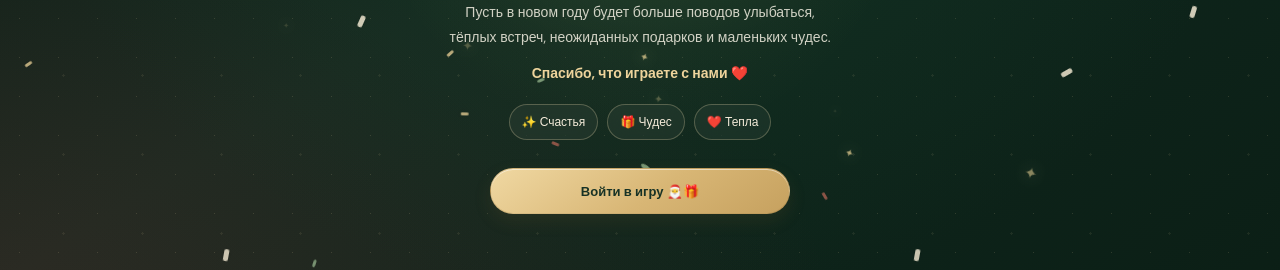
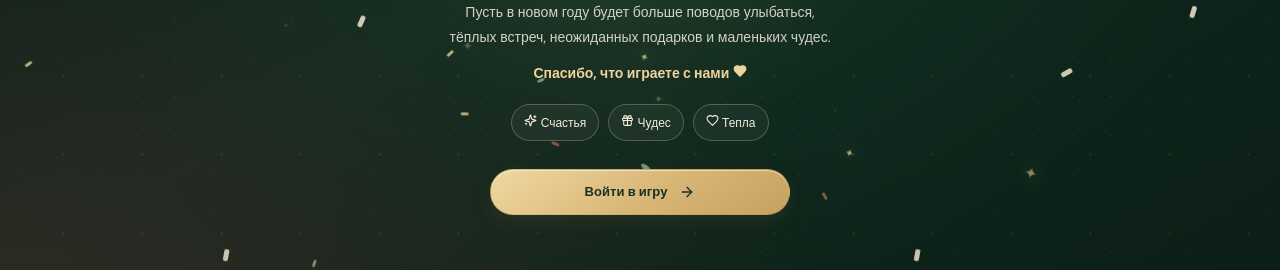
Before and after one commit to mesavin13-droid/tainy-santa, a Next.js app: page / in a window 1280 px wide. Both pictures are taken after a click on the button "Открыть новогодний подарок". Shown: the part 469-739 px from the top of the page. Built offline with nearby package versions, Linux system fonts and the light colour scheme; a web font is replaced by a local one.

Commit message:
Replace festive emoji with consistent interface icons

```diff
--- a/app/page.tsx
+++ b/app/page.tsx
@@ -1,6 +1,6 @@
 'use client';
 import { useState } from 'react';
-import { ArrowRight, Check, ChevronDown, Gift, LockKeyhole, Snowflake, Sparkles, Users, CalendarDays, Menu, X } from 'lucide-react';
+import { ArrowRight, Check, ChevronDown, Gift, Heart, LockKeyhole, Snowflake, Sparkles, Users, CalendarDays, Menu, X } from 'lucide-react';
 
 type Game = { name: string; company: string; budget: string; date: string; deadline: string; rules: string };
 const initialGame: Game = { name: 'Тайный Санта 2027', company: 'Наша компания', budget: '1500', date: '2027-12-25', deadline: '2027-12-10', rules: 'Дарим подарки в пределах бюджета. Главное — внимание и немного волшебства.' };
@@ -81,9 +81,9 @@ export default function Home() {
           <div className="newyear-number">2027</div>
           <h1>С наступающим<br/><em>Новым годом!</em></h1>
           <p className="newyear-message">Пусть в новом году будет больше поводов улыбаться, тёплых встреч, неожиданных подарков и маленьких чудес.</p>
-          <p className="newyear-thanks">Спасибо, что играете с нами ❤️</p>
-          <div className="wish-chips"><span>✨ Счастья</span><span>🎁 Чудес</span><span>❤️ Тепла</span></div>
-          <button className="newyear-enter" onClick={finishIntro}>Войти в игру 🎅🎁</button>
+          <p className="newyear-thanks">Спасибо, что играете с нами <Heart size={14} fill="currentColor" aria-hidden="true" /></p>
+          <div className="wish-chips"><span><Sparkles size={13} aria-hidden="true" /> Счастья</span><span><Gift size={13} aria-hidden="true" /> Чудес</span><span><Heart size={13} aria-hidden="true" /> Тепла</span></div>
+          <button className="newyear-enter" onClick={finishIntro}>Войти в игру <ArrowRight size={16} aria-hidden="true" /></button>
         </div>
         <div className="newyear-bottom">Пусть желания сбываются</div>
         <div className="confetti" aria-hidden="true">{Array.from({length: 38}, (_, i) => <i key={i} style={{'--i': i} as React.CSSProperties}/>)}</div>
```
